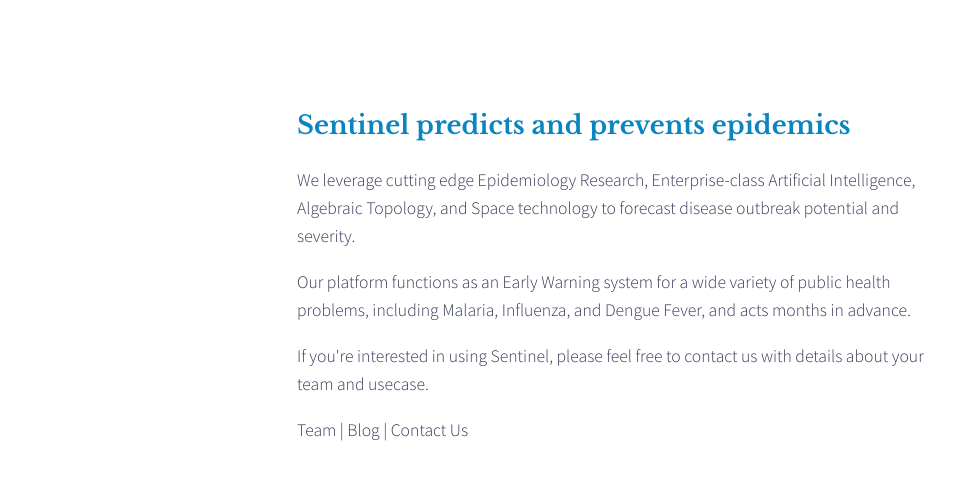
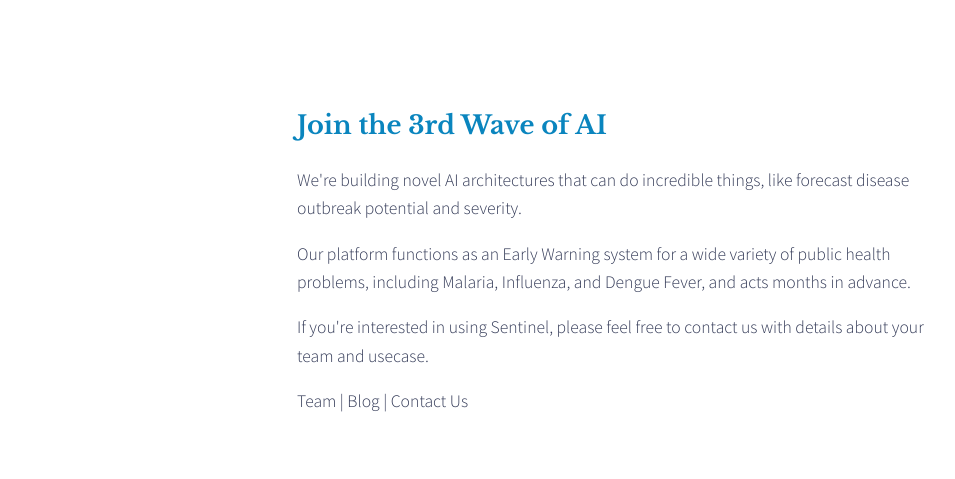
Before and after one commit to harshsikka/Sentinel-Landing, a plain HTML site: page index.html in a window 1280 px wide. Shown: the part 157-636 px from the top of the page, without its empty margins (23-978 px from the left). Drawn offline with nearby package versions, Linux system fonts and the light colour scheme.

Commit message:
Update index.html

```diff
--- a/index.html
+++ b/index.html
@@ -1,7 +1,7 @@
 <html>
 
     <head>
-        <title>Sentinel</title>
+        <title>Fractal</title>
         <link rel="shortcut icon" type="image/x-icon" href="colorLogo.png" />
         <meta name="viewport" content ="width=device-width, initial-scale=1.0">
     </head>
@@ -80,11 +80,11 @@ h2 {
 
             <div class="first-text">
 
-            <h2> Sentinel predicts and prevents epidemics</h2>
+            <h2> Join the 3rd Wave of AI</h2>
 
             <div class = "intro-text">
 
-                <p>We leverage cutting edge Epidemiology Research, Enterprise-class Artificial Intelligence, Algebraic Topology, and Space technology to forecast disease outbreak potential and severity.</p>
+                <p>We're building novel AI architectures that can do incredible things, like forecast disease outbreak potential and severity.</p>
 
                 <p> Our platform functions as an Early Warning system for a wide variety of public health problems, including Malaria, Influenza, and Dengue Fever, and acts months in advance.</p>
 
```
